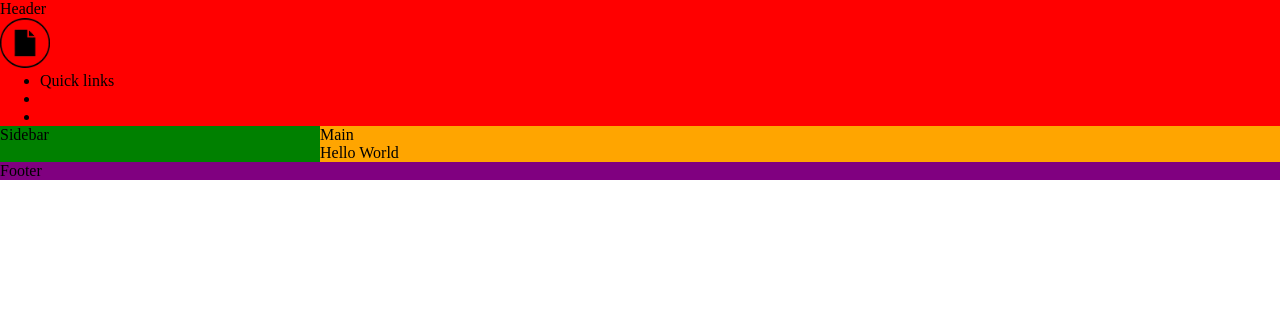
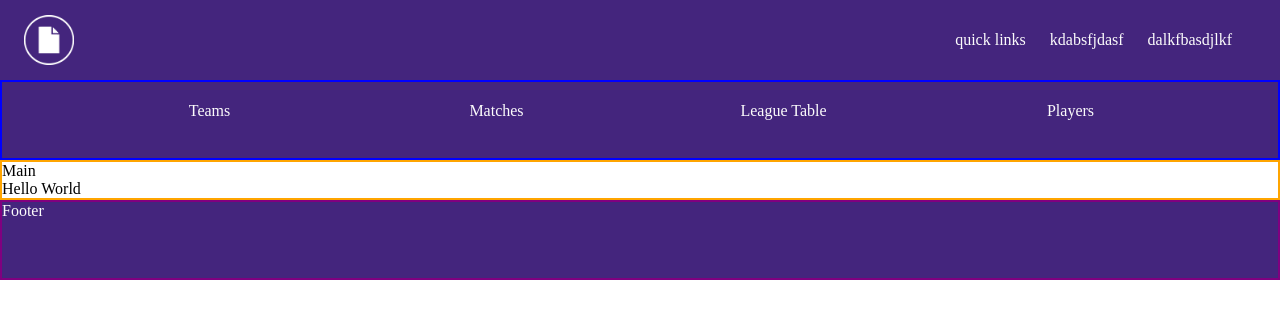
Before and after one commit to O-Marsters-1997/Flask_cricket_app, a Flask app: page / in a window 1280 px wide. Shown: the top 319 px of the page. Run offline with Flask 2, Linux system fonts and the light colour scheme.

Commit message:
applied some basic styling for css

```diff
--- a/static/style.css
+++ b/static/style.css
@@ -1,44 +1,192 @@
+/*////////////////////////
+....TABLE OF CONTENTS.....
+/////////////////////////
+
+UNIVERSAL STYLINGS
+... Colour Scheme
+....... Theme
+.......  Text Colours
+... Typography
+... Extras
+
+GENERAL LAYOUT
+...Header
+...Content-nav
+...Sidebar
+...Main Content
+...Footer
+
+HEADER SECTION
+... Header Logo
+... Header Navigation
+*/
+
+
+
+
+
+
+
+/*//////////////////*/
+/*Universal Stylings*/
+:root {
+    /* Colour Scheme */
+    /* Theme*/
+
+    --background-primary: rgba(252, 252, 252);
+    --background-secondary: rgba(68,37,125);
+
+    /*Text Colours*/
+
+
+    --text-primary: rgba(0,0,0);
+    --nav-text: rgba(252, 252, 252);
+
+    /*Typography*/
+
+    /*Extras */
+    --page-width-margin: 90vw;
+    --margin-side: 5vw;
+}
+
 * {
     box-sizing: border-box;
     margin: 0;
 }
-/* General Layout*/
 
+/*//////////////////*/
+/*General Layout*/
 
 .app-grid-container {
     height: 100%;
     display: grid;
     grid-template-areas:
                         "header header"
-                        "sidebar main"
+                        "nav nav"
+                        "main main"
                         "footer footer";
     grid-template-columns: 1fr 3fr;
+    grid-template-rows: 10vh 10vh auto 10vh;
 
 }
 
-.header-container {
-    background-color: red;
+/* Header */
+.header {
+    background-color: var(--background-secondary);
     grid-area: header;
 }
 
-.sidebar {
-    background-color: green;
-    grid-area: sidebar;
+/* Content nav */
+.content-nav {
+    border: 2px solid blue;
+    grid-area: nav;
 }
 
+/* Main */
 .main {
-    background-color: orange;
+    border: 2px solid orange;
     grid-area: main;
 }
 
+/* Footer */
 .footer {
-    background-color: purple;
+    border: 2px solid purple;
     grid-area: footer;
 }
 
 /* Header Section*/
 
-img {
+/* Header Logo */
+
+.logo {
     height: 50px;
     width: auto;
+    margin: 0 auto 0 1.5em;
+    filter: invert(100%) sepia(0%) saturate(24%) hue-rotate(114deg) brightness(108%) contrast(108%);
 }
+
+/* Header Navigation */
+
+.header nav {
+    position: relative;
+    height: 100%;
+    margin-top: 0;
+    padding-top: 0;
+    display: flex;
+    align-items: center;
+    justify-content: flex-end;
+}
+
+.nav-list {
+    display: flex;
+    margin-right: 1.5em;
+}
+
+.header-list-item {
+    padding-right: 1.5em;
+    list-style: none;
+}
+
+.header-list-item a {
+    color: var(--nav-text);
+    text-decoration: none;
+    text-transform: small-caps;
+    cursor: pointer;
+    text-transform: lowercase;
+    padding-bottom: 0.175em;
+}
+.header-list-item a:hover, .header-list-item a:active {
+    border-bottom: 2px solid var(--nav-text);
+}
+
+
+/* Content Navigation */
+
+.content-nav {
+    color: var(--nav-text);
+    background-color: var(--background-secondary);
+}
+
+.content-nav-wrapper {
+    margin: 0 var(--margin-side);
+    height: 100%;
+}
+
+.content-nav-list {
+    padding: 0;
+    display: flex;
+    justify-content: space-around;
+    align-items: center;
+    height: 100%;
+    width: 100%;
+}
+
+.content-nav-item {
+    list-style: none;
+    height: 100%;
+    width: 25%;
+    text-align: center;
+    padding-top: 1.25em;
+}
+
+.content-nav-item:hover {
+    background-color: rgba(61,33,112);
+}
+
+
+.content-nav-item a {
+    color: var(--nav-text);
+    text-decoration: none;
+    font-weight: 500;
+    height: 100%;
+    vertical-align: center;
+
+}
+
+
+/*Footer*/
+
+.footer {
+    background-color: var(--background-secondary);
+    color: var(--nav-text);
+}
--- a/templates/base.html
+++ b/templates/base.html
@@ -9,19 +9,28 @@
 </head>
 <body>
     <div class="app-grid-container">
-        <header class="header-container">Header
+        <header class="header">
             <nav>
                 <img src="{{ url_for('static', filename='images/placeholder.png') }}" alt="logo" class = "logo">
                 <ul class="nav-list">
-                    <li class="nav-item">Quick links</li>
-                    <li class="nav-item"></li>
-                    <li class="nav-item"></li>
+                    <li class="header-list-item"><a href="">Quick Links</a></li>
+                    <li class="header-list-item"><a href="">kdabsfjdasf</a></li>
+                    <li class="header-list-item"><a href="">dalkfbasdjlkf</a></li>
                 </ul>
             </nav>
         </header>
+        <nav class="content-nav">
+            <div class="content-nav-wrapper">
+                <ul class="content-nav-list">
+                    <li class="content-nav-item"><a href="">Teams</a></li>
+                    <li class="content-nav-item"><a href="">Matches</a></li>
+                    <li class="content-nav-item"><a href="">League Table</a></li>
+                    <li class="content-nav-item"><a href="">Players</a></li>
+                </ul>
+            </div>
+        </nav>
 
-        <aside class="sidebar">Sidebar
-        </aside>
+
 
         <main class="main">Main
             {% block content %}
```
